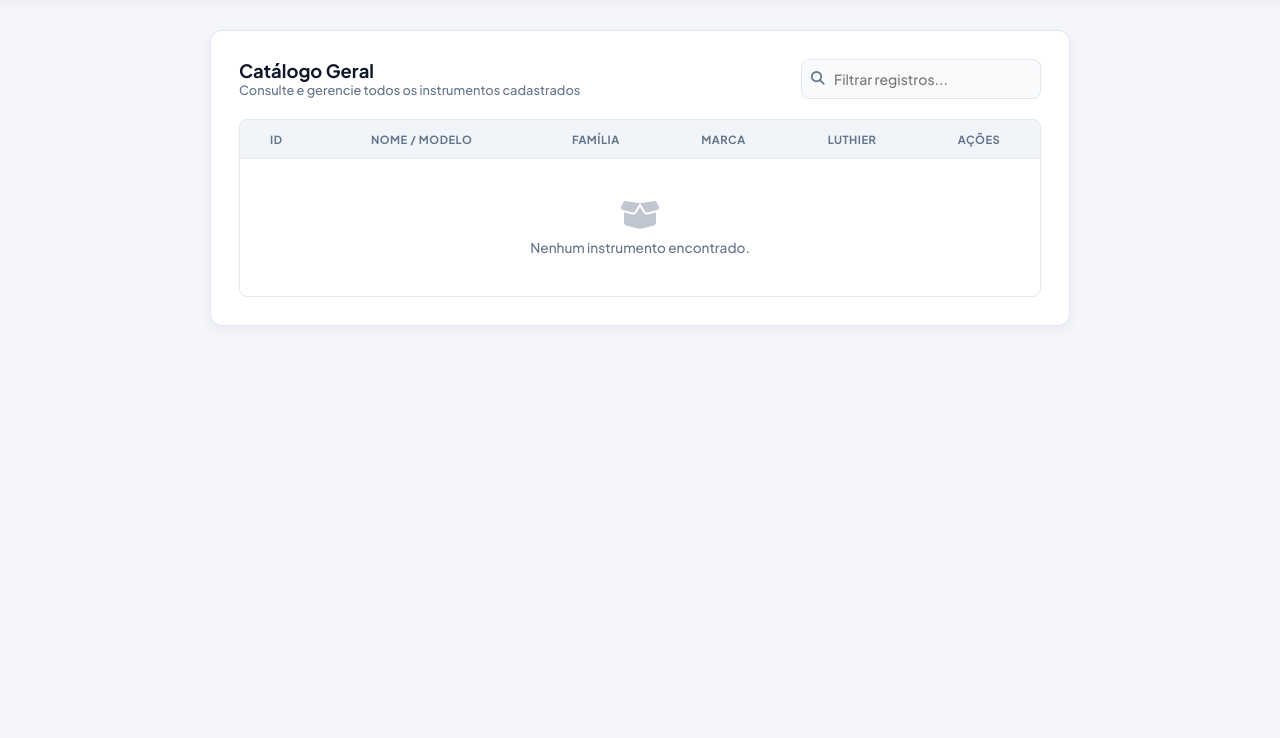
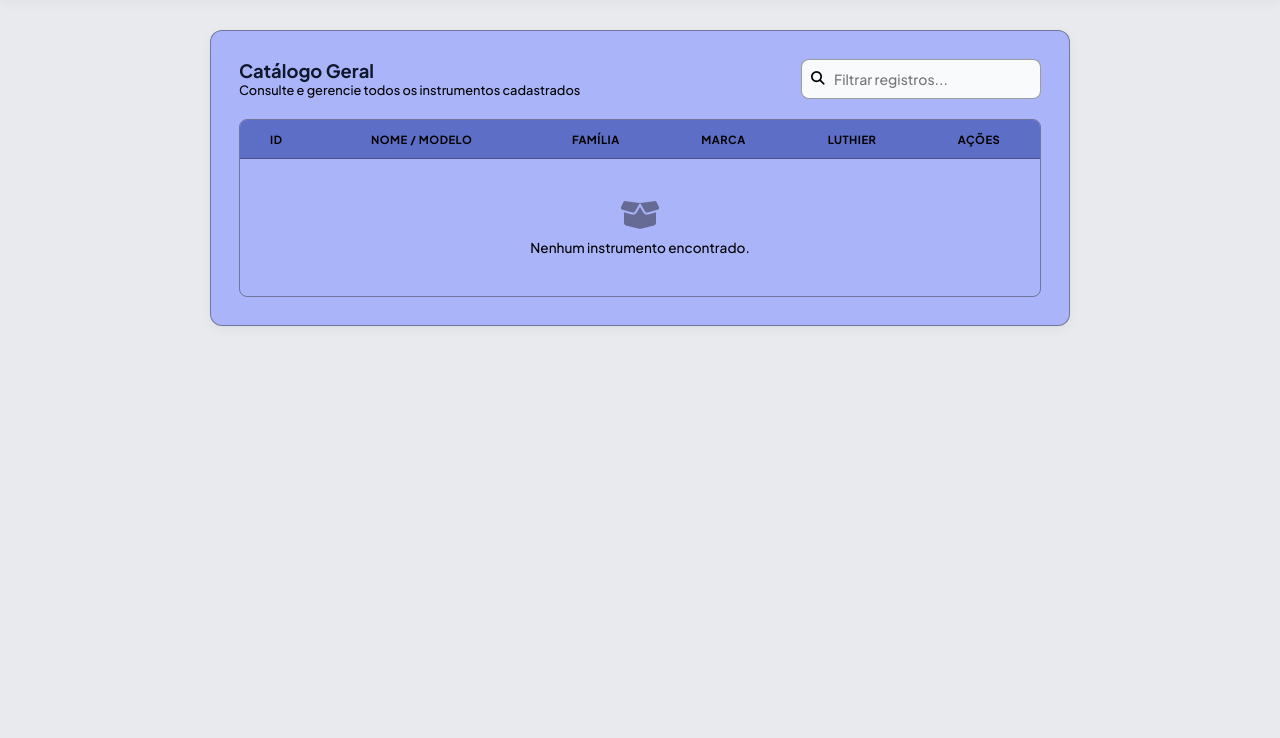
Before and after one commit to projeto-musical/googleMusic, a plain HTML site: page Frontend/index.html in a window 1280 px wide. Shown: the part 62-800 px from the top of the page. Drawn offline with Linux system fonts and the light colour scheme.

Commit message:
estilização css

```diff
--- a/Frontend/style.css
+++ b/Frontend/style.css
@@ -1,17 +1,17 @@
         /* --- PALETA E VARIÁVEIS COMPACTAS --- */
         :root {
             --primary: #4f46e5;
-    --primary-hover: #4338ca;
+            --primary-hover: #4cc4fb;
 
-    --bg-body: #f4f6fb;
-    --bg-card: #ffffff;
-    --bg-header: #ffffff;
+            --bg-body: #e5e7ebdb;
+            --bg-card: #96a3fdc2;
+            --bg-header: #5d6ec6;
 
             --text-main: #0f172a;
-    --text-muted: #64748b;
-    --border: #e2e8f0;
+            --text-muted: #000000;
+            --border: #2a2a2a72;
             --input-bg: #f8fafc;
-    --table-header: #f1f5f9;
+            --table-header: #5d6ec6;
 
             --shadow: 0 4px 12px rgba(0, 0, 0, 0.05);
             --radius: 12px;
@@ -19,18 +19,20 @@
         }
 
         body.dark-theme {
-    --primary: #6366f1;
-    --primary-hover: #818cf8;
+            --primary: #000000;
+            --primary-hover: #5d5b5b;
 
-    --bg-body: #0b0f19;
-    --bg-card: #151c2c;
-    --bg-header: #151c2c;
+            --bg-body: #20171ac2;
+            --bg-card: #0c0c0cc3;
+            --bg-header: #434243;
 
-    --text-main: #f8fafc;
-    --text-muted: #94a3b8;
-    --border: #222d42;
-    --input-bg: #0d121f;
-    --table-header: #0d121f;
+            --text-main: #e1e1e1db;
+            --text-muted: #e6e6e6db;
+            --border: #ffffff8b;
+            --input-bg: #363636;
+            --table-header: #313131da;
+
+
 
             --shadow: 0 4px 16px rgba(0, 0, 0, 0.4);
         }
```
Also changed, not shown: 1 other file. Lines whose indentation alone changed are shown as unchanged.
